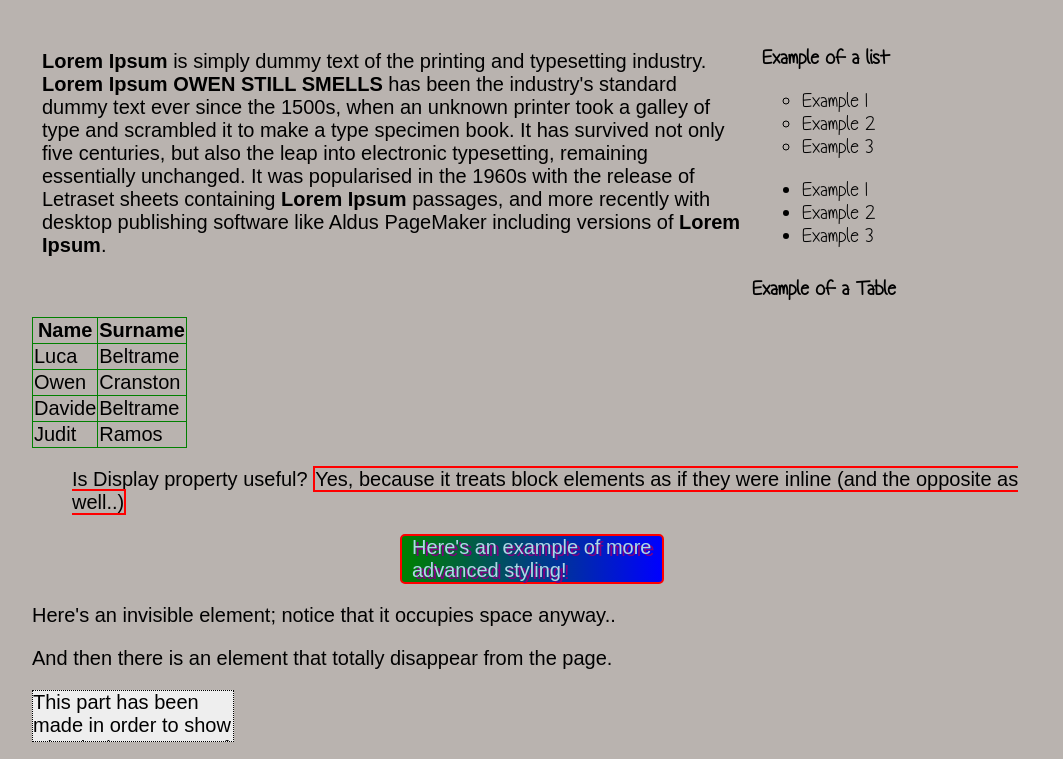
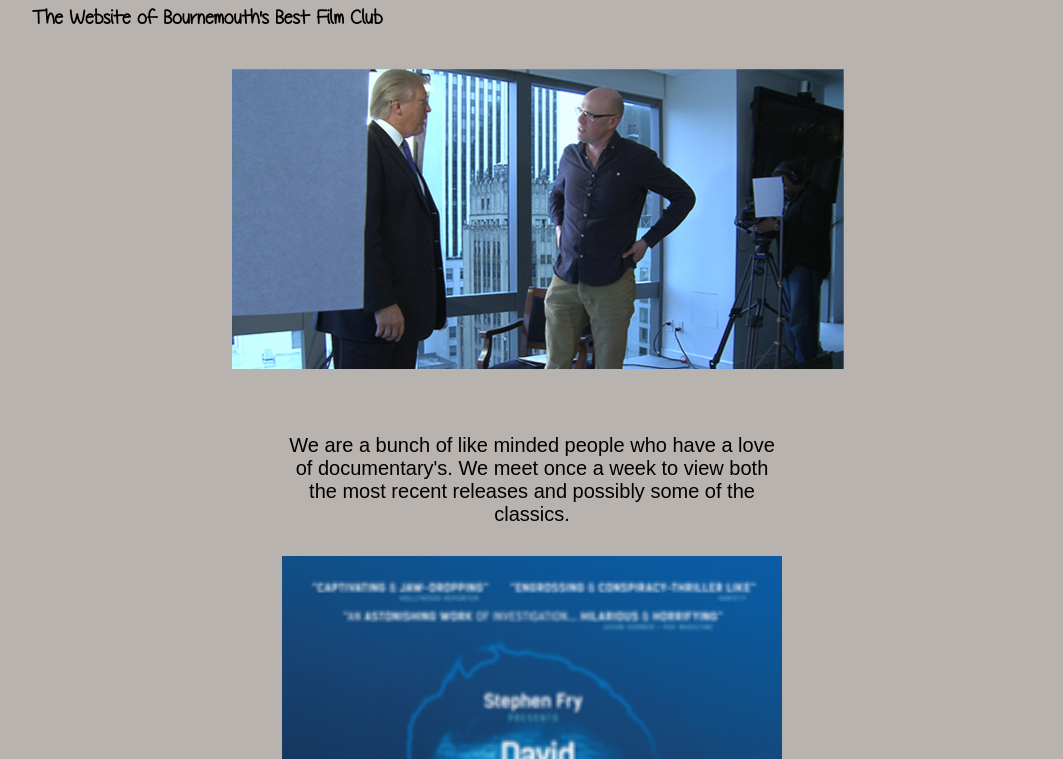
Before and after one commit to 0wenC/Scrum2-master, a plain HTML site: page index.html in a window 1280 px wide. Shown: the part 95-854 px from the top of the page, without its empty margins (108-1171 px from the left). Drawn offline with Linux system fonts and the light colour scheme; files whose address does not match are found by name.

Commit message:
Attempting to tidy up

```diff
--- a/index.html
+++ b/index.html
@@ -7,9 +7,6 @@
         <link rel="stylesheet" type="text/css" href="master.css">
 
         <style type-"text/css">
-        body{
-        font-family: arial;
-        background-color:rgb(185,179,175);}
 
         .bord {
 		width:250px;
@@ -57,63 +54,14 @@
         <main>
             <h1>Bournemouth's Film Club</h1>
             <h2>The Website of Bournemouth's Best Film Club</h2>
+
+            <div class="imagemain"><img src="images/youbeentrump.png" alt="You've Been Trumped Screenshot"></div>
+
             <div class="maintext">
-            <p><b> Lorem Ipsum</b> is simply dummy text of the printing and typesetting industry. <b>Lorem Ipsum OWEN STILL SMELLS</b> has been the industry's standard dummy text ever since the 1500s, when an unknown printer took a galley of type and scrambled it to make a type specimen book. It has survived not only five centuries, but also the leap into electronic typesetting, remaining essentially unchanged. It was popularised in the 1960s with the release of Letraset sheets containing <b>Lorem Ipsum</b> passages, and more recently with desktop publishing software like Aldus PageMaker including versions of <b>Lorem Ipsum</b>.</p>
+            <p>We are a bunch of like minded people who have a love of documentary's.  We meet once a week to view both the most recent releases and possibly some of the classics. </p>
             </div>
-           <div class="listexample">
-	    <h2>Example of a list</h2>
-            <ul class="circle">
-                <li>Example 1</li>
-                <li>Example 2</li>
-                <li>Example 3</li>
-            </ul>
 
-            <ul class="face">
-                <li>Example 1</li>
-                <li>Example 2</li>
-                <li>Example 3</li>
-            </ul>
-            </div>
-            <div class=line></div>
-	    <h2>Example of a Table</h2>
-            <table>
-		    <tr>
-		    <th> Name </th>
-		    <th> Surname </th>
-		    </tr>
-		    <tr>
-			    <td>Luca</td>
-			    <td>Beltrame</td>
-		    </tr>
-		    <tr>
-			    <td>Owen </td>
-			    <td>Cranston</td>
-		    </tr>
-		    <tr>
-			    <td> Davide</td>
-			    <td>Beltrame</td>
-		    </tr>
-		    <tr>
-			    <td>Judit</td>
-			    <td>Ramos</td>
-		    </tr>
-		</table>
-		<dir>Is Display property useful?
-			<p class = "in"> Yes, because it treats block elements as if they were inline (and the opposite as well..)</p>
-		</dir>
-        </main>
-
-        <p class = "bord"> Here's an example of more advanced styling! </p>
-
-        <p> Here's an invisible element; notice that it occupies space anyway..
-		<p style="visibility: hidden;" An invisible element</p>
-		<p> And then there is an element that totally disappear from the page. </p>
-		<p style = "display: none;" an item totally vanished from the page </p>
-
-	    <p id = "para1"> This part has been made in order to show what is the purpose of the scrollbar. By setting the overflow option "scroll",
-		you can see al the text of the paragraph through a scrollabar that can be set vertically or horizontally </p>
-
-
+            <img src="images/tickled.png" class="boxartcenter" alt="Tickled Boxart">
     <footer>
 
         <hr>
--- a/master.css
+++ b/master.css
@@ -13,12 +13,15 @@ body
     width:1000px;
     float:center;
     margin: auto;
+    font-family: arial;
+    background-color: whitesmoke;
+    background-color:rgb(185,179,175);
 }
 
 h1
   {
     font-family: 'Technically but not', Arial;
-    font-size: 150%;
+    font-size: 200%;
     color: red;
     color: rgba(0, 0, 100, 0.5);
 }
@@ -49,6 +52,7 @@ ul.nav
 
 }
 
+
 ul.nav li
 {
     float: left;
@@ -67,14 +71,27 @@ ul.nav a:hover{
 }
 
 div.maintext{
-    width: 700px;
-    float:left;
-    margin: 10px;
+    margin: auto;
+    margin-top: 30px;
+    width: 50%;
+    padding: 10px;
+    text-align: center
 }
 
-div.listexample{
-    font-family: 'Technically but not', Arial;
-    width: 260px;
-    float:right;
-    margin: 10px;
-}
+div.imagemain
+    {
+        margin-left: auto;
+        margin-right: auto;
+        margin-top: 40px;
+        display: block;
+        width: 60%;
+    }
+
+img.boxartcenter
+    {
+        display: block;
+        margin: auto;
+        width: 50%;
+        height:"20px"
+
+    }
```
Also changed, not shown: page/signup.html (+6 -1 lines), page/store.html (+6 -1 lines), images/tickled.png (added), images/ticklinggiants.png (added), images/trophykids.png (added), images/youbeentrump.png (added), page/lucastuff.html (added), 1 other file.
